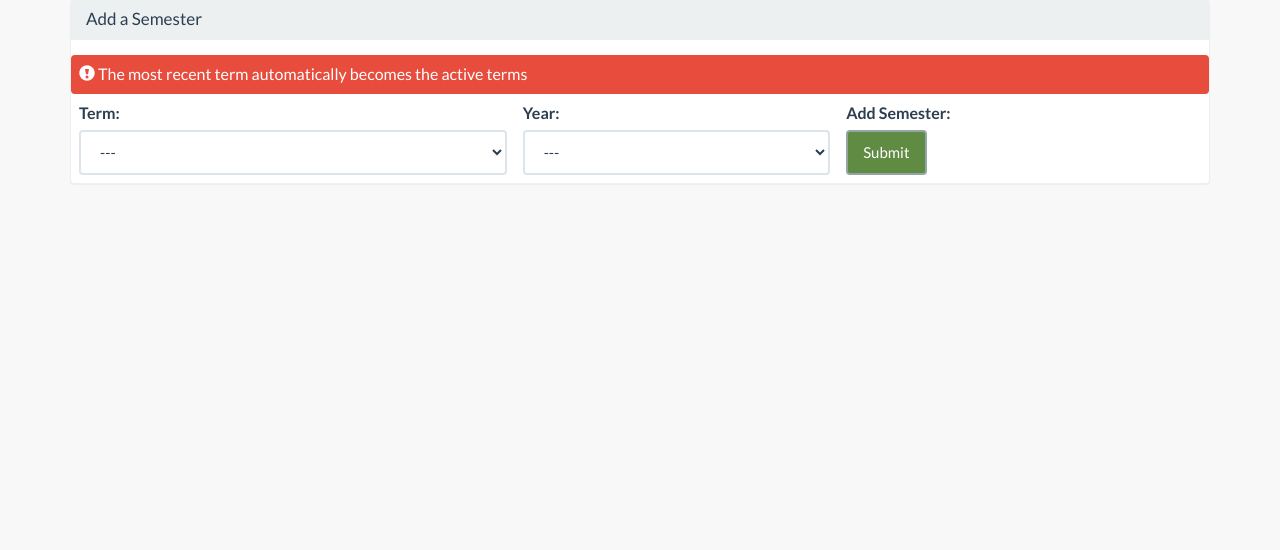
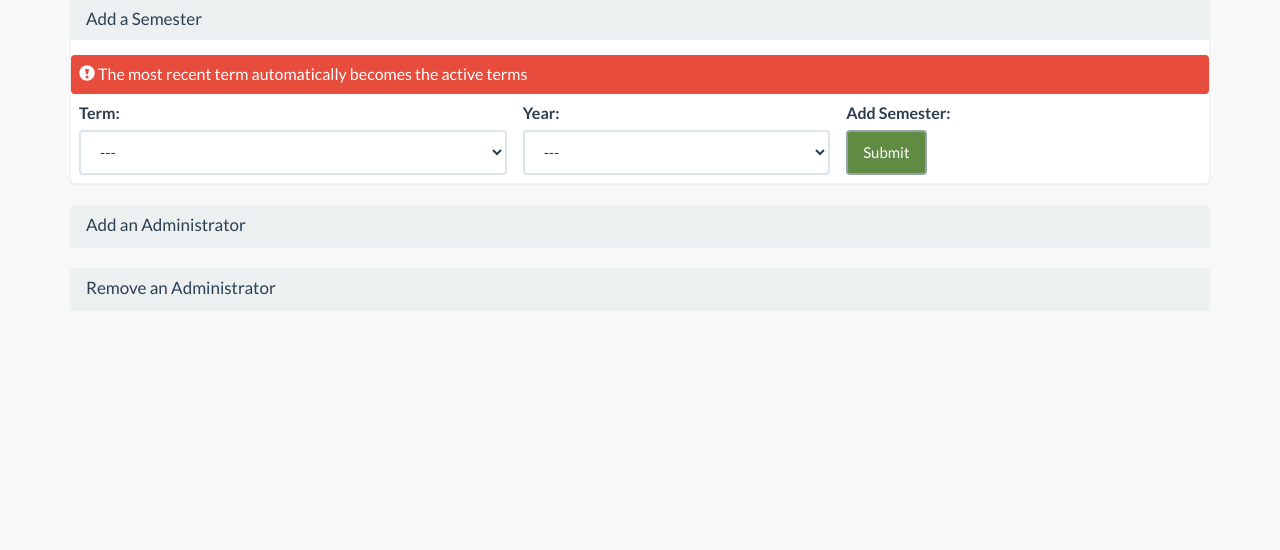
Before and after one commit to BCStudentSoftwareDevTeam/bcsr, a Python web app: template app/templates/admin/editSystem.html in a window 1280 px wide. Shown: the part 201-751 px from the top of the page. Run offline with Jinja, Linux system fonts and the light colour scheme; the template is opened without the code that fills it: most values are stand-ins (such as "Sample title", 1, 10 or a date in 2020); some libraries are stand-ins or nearby versions; some web fonts are replaced.

Commit message:
Started adding the frontend for managing Admins

```diff
--- a/app/templates/admin/editSystem.html
+++ b/app/templates/admin/editSystem.html
@@ -2,6 +2,7 @@
 {% block body %}
 {% set currentPage ="systemManagement" %}
 {% include "snips/messages.html" %}
+
 {# TERM MANAGEMENT #}
 <div class="panel panel-default">
   <div class="panel-heading">
@@ -25,7 +26,6 @@
     </tbody>
   </table>
 </div>
-
 <div class="panel panel-default">
   <div class="panel-heading">
     <h3 class="panel-title">Add a Semester</h3>
@@ -69,4 +69,16 @@
     </tbody>
   </table>
 </div>
+{# Admin Management #}
+<div class="panel panel-default">
+  <div class="panel-heading">
+    <h3 class="panel-title">Add an Administrator</h3>
+  </div>
+</div>
+
+<div class="panel panel-default">
+  <div class="panel-heading">
+    <h3 class="panel-title">Remove an Administrator</h3>
+  </div>
+</div>
 {% endblock %}
```
